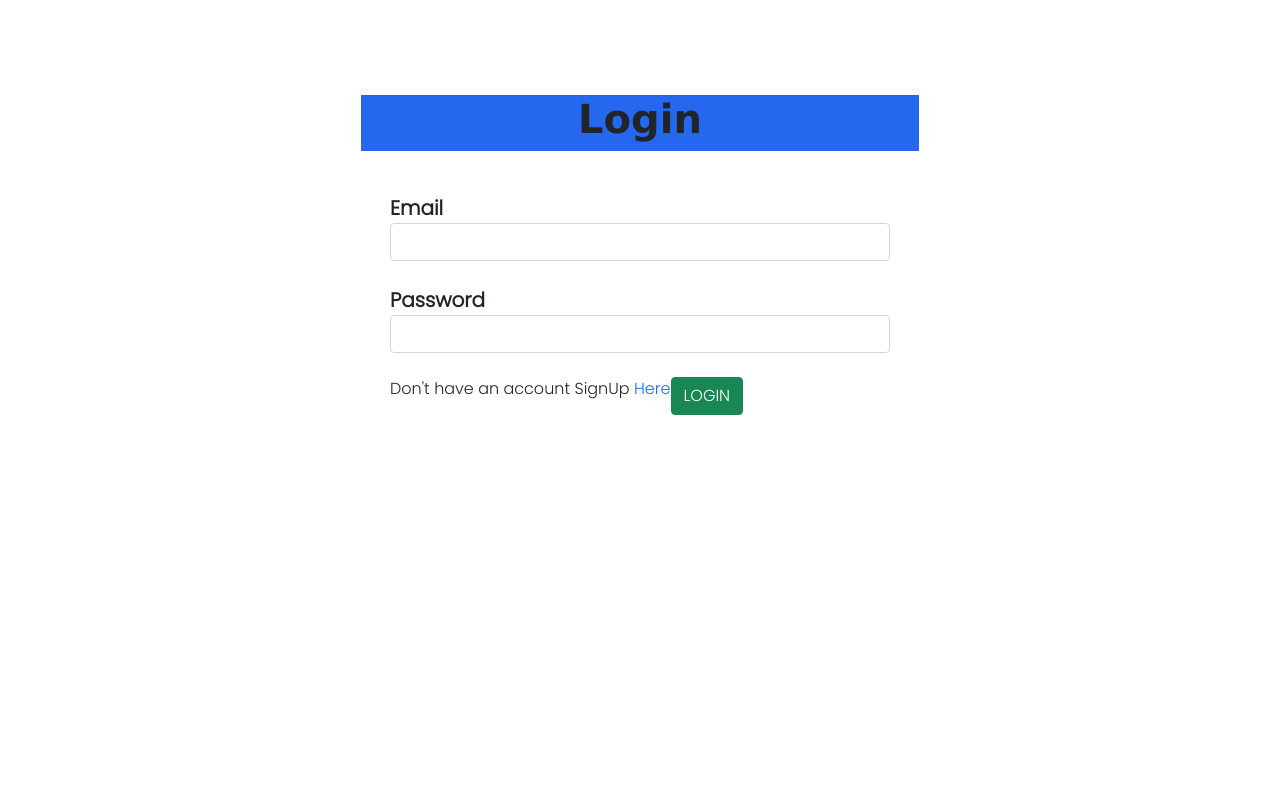
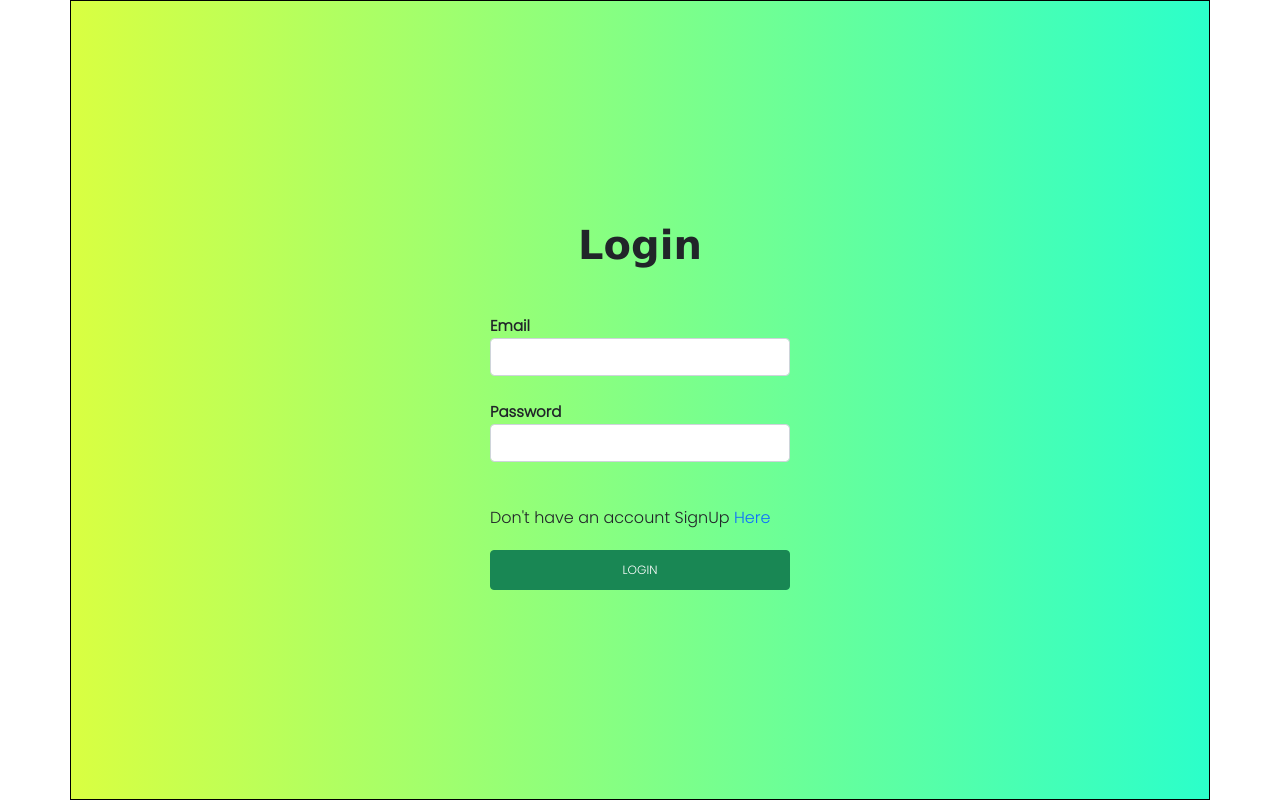
Before and after one commit to Gideon-Ngetich/shopline-website, a React (Create React App) app: page /login in a window 1280 px wide. Built offline with nearby package versions, Linux system fonts and the light colour scheme.

Commit message:
New commit

```diff
--- a/src/Components/Cart.js
+++ b/src/Components/Cart.js
@@ -187,7 +187,7 @@ export const Cart = () => {
     return (
         <>
             <Navbar user={user} totalProducts={totalProducts} />
-            <br></br>
+
             {cartProducts.length > 0 && (
                 <div className='container-fluid'>
                     <h1 className='text-center'>Cart</h1>
--- a/src/Components/Footer.js
+++ b/src/Components/Footer.js
@@ -18,7 +18,7 @@ export const Footer = () => {
                     <div>Terms of service</div>
 
                 </div>
-                <div className="footer-container center">
+                <div className="footer-container right">
                     <div>
                         2023 ShopLine
                         {/* <Icon icon={copyRight} size={25}/> */}
--- a/src/index.css
+++ b/src/index.css
@@ -161,15 +161,23 @@
   padding: 12px;
   border-radius: 10px;
   background-color: #b9b5b5;
+  box-shadow: rgba(238, 230, 230, 0.19) 0px 10px 20px, rgba(245, 238, 238, 0.23) 0px 6px 6px;
 }
 
 .product:hover {
   transform: scale(1.05);
 }
+@media(max-width: 428px){
+  .product{
+    width: 300px;
+    margin: 30px 10px;
+  }
 
+}
 @media(min-width: 768px){
   .product{
     width: 300px;
+    margin-right: 10px;
   }
 
 }
@@ -360,8 +368,8 @@
   flex-direction: column;
   align-items: center;
   justify-content: center;
-  /* border: 1px solid black; */
-  margin-top: 100px;
+  border: 1px solid black;
+  width: 100%;
 }
 .container .header{
   margin: 10px 10px;
@@ -383,6 +391,15 @@
   font-weight: 800;
   font-size: 20px;
 }
+.container .form-group .btn-box{
+  display: flex;
+  justify-content: space-between;
+  margin-top: 20px;
+}
+.container .form-group .btn-box button:hover{
+  background-color: rgb(7, 88, 3);
+  color: white;
+}
 @media(max-width: 450px){
   .container{
     margin: 0;
@@ -403,11 +420,94 @@
   }
   .container .form-group button{
     margin-top: 20px;
+    font-size: 12px;
+    padding: 10px 40px;
+    width: 100%;
+  }
+  .container .form-group .btn-box{
+    display: flex;
+    flex-direction: column;
+    justify-content: space-between;
+    margin-top: 20px;
+
   }
   .container-login{
     background: linear-gradient(to right, #d9ff41, #2bffca);
   }
 }
+@media (min-width: 428px){
+  .container{
+    margin: 0;
+    height: 100vh;
+    background: linear-gradient(to right, #ff416c, #ff4b2b);
+  }
+  .container .form-group{
+    width: 300px;
+
+  }
+  .container .header{
+    width: 100%;
+    text-align: center;
+    height: 50px;  background-color: transparent;
+  }
+  .container .form-group label{
+    font-size: 15px;
+  }
+  .container .form-group .btn-box{
+    display: flex;
+    flex-direction: column;
+    justify-content: space-between;
+    margin-top: 20px;
+
+  }
+  .container .form-group button{
+    margin-top: 20px;
+    font-size: 12px;
+    padding: 10px 40px;
+    gap: 30px
+  }
+  .container-login{
+    background: linear-gradient(to right, #d9ff41, #2bffca);
+  }
+}
+@media (min-width: 570px){
+  .container{
+    margin: 0%;
+    padding: 0%;
+    height: 100vh;
+    width: 100%;
+    background: linear-gradient(to right, #ff416c, #ff4b2b);
+  }
+  .container .form-group{
+    width: 300px;
+
+  }
+  .container .header{
+    width: 100%;
+    text-align: center;
+    height: 50px;  background-color: transparent;
+  }
+  .container .form-group label{
+    font-size: 15px;
+  }
+  .container .form-group .btn-box{
+    display: flex;
+    flex-direction: column;
+    justify-content: space-between;
+    margin-top: 20px;
+
+  }
+  .container .form-group button{
+    margin-top: 20px;
+    font-size: 12px;
+    padding: 10px 40px;
+    gap: 30px
+  }
+  .container-login{
+    background: linear-gradient(to right, #d9ff41, #2bffca);
+  }
+}
+
 .footer{
   display: flex;
   flex-direction: column;
@@ -419,22 +519,19 @@
   flex-direction: row;
   justify-content: space-between;
   height: 100%;
-
+  padding: 10px 50px 20px 50px;
+  align-self: center;
+  text-align: center;
+  font-weight: bold;
+  font-size: 20px;
+  cursor: pointer;
+  gap: 70px;
 }
 .navlink{
   text-decoration: none;
 
 }
-.footer-container{
-  display: flex;
-  flex-direction: row;
-  padding: 10px 50px 20px 50px;
-  justify-content: space-between;
-  align-self: center;
-  text-align: center;
-  font-weight: bold;
-  font-size: 20px;
-  cursor: pointer;}
+
 .footer-container .center{
 
   display : flex;
@@ -442,3 +539,35 @@
   justify-content: space-between;
   gap: 20px;
 }
+@media(max-width: 450px){
+  .footer{
+    height: 70px;
+
+  }
+  .foot-container{
+    justify-content: space-between;
+    display: flex;
+    flex-direction: space-between;
+    gap: 15px;
+  }
+  .footer-container{
+    flex-direction: column;
+    justify-content: center;
+    align-items: center;
+    padding: 10px 0px 20px 0px;
+  }
+  .footer-container .center{
+    flex-direction: column;
+    justify-content: center;
+    align-items: center;
+
+  }
+  .footer-container ,.center, .left, .right{
+    font-size: 15px;
+  }
+  .footer-container .center .navlink:hover{
+    color: #fff;
+  }
+
+
+}
```
